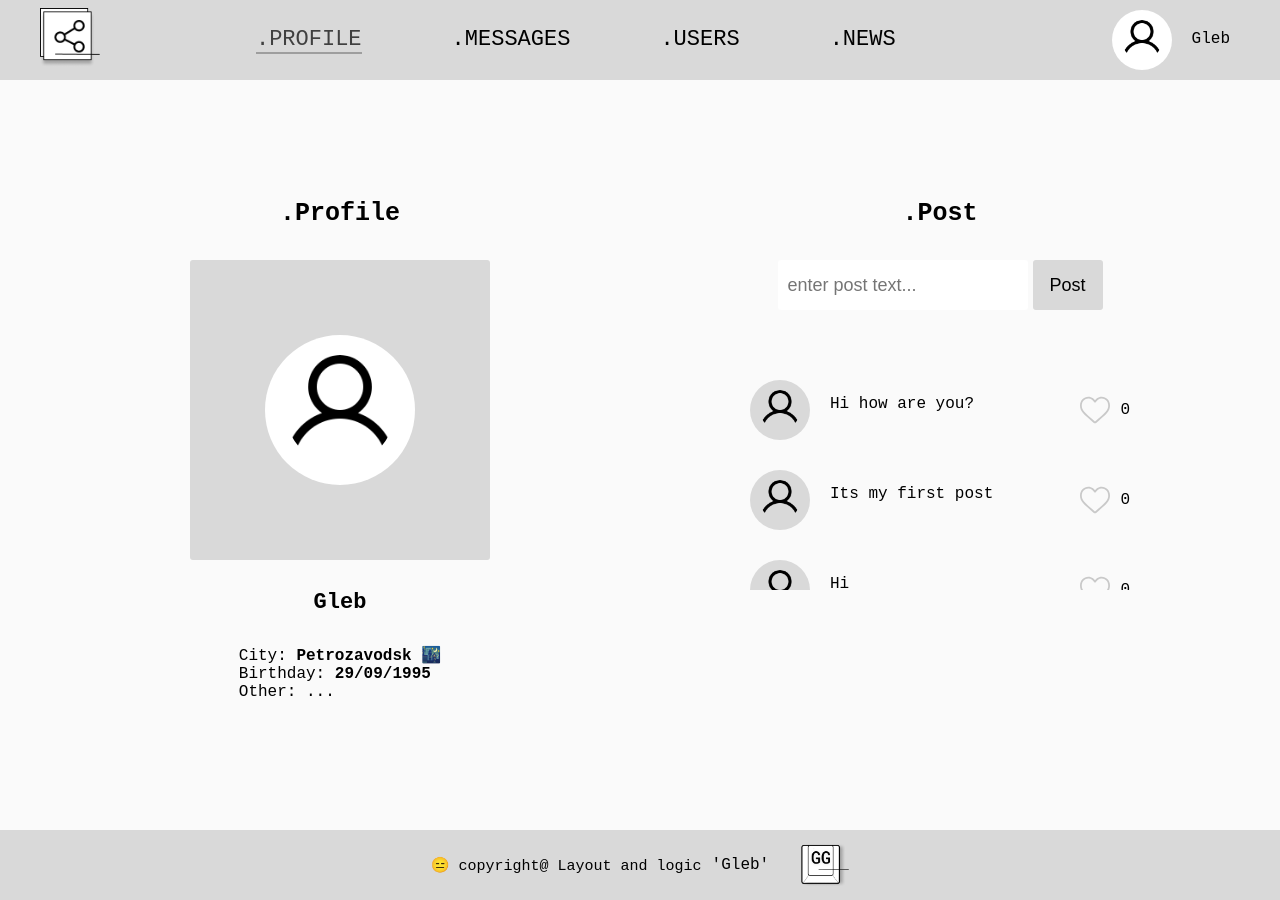
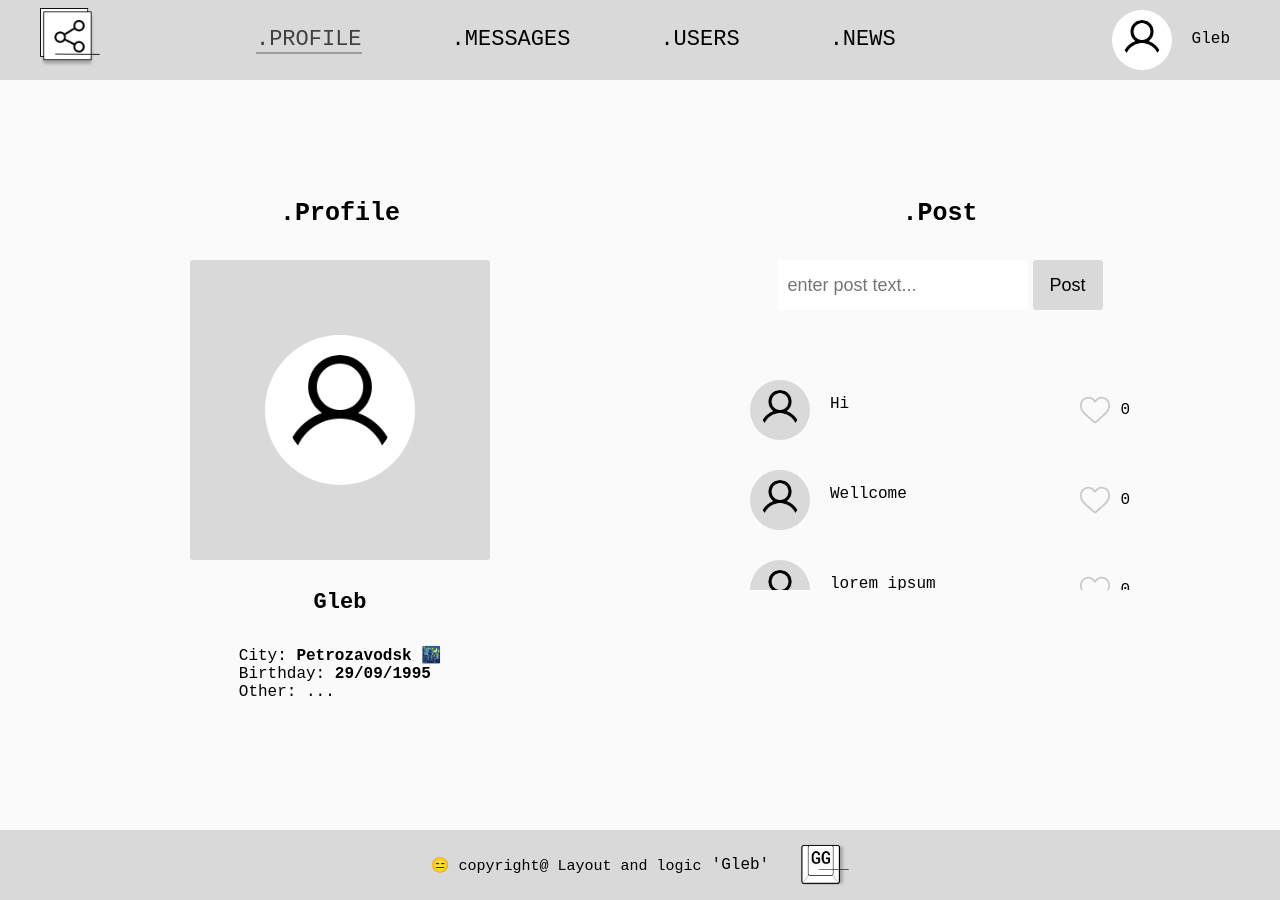
Before and after one commit to GlebGlushchenko/Project-social-network, a React (Create React App) app: page /profile in a window 1280 px wide. Built offline with nearby package versions, Linux system fonts and the light colour scheme.

Commit message:
create action creator

```diff
--- a/src/App.js
+++ b/src/App.js
@@ -9,29 +9,33 @@ import Users from './components/Users/Users';
 import Login from './components/Login/Login';
 import { Route } from 'react-router-dom';
 
-function App() {
-  const users = [
-    { name: 'Gleb', id: 1 },
-    { name: 'Oly', id: 2 },
-    { name: 'Tany', id: 3 },
-    { name: 'Artem', id: 4 },
-    { name: 'Vova', id: 5 },
-    { name: 'Den', id: 6 },
-  ];
-
-  const masseagesUsers = [
-    { name: 'Gleb', id: 1 },
-    { name: 'Vova', id: 2 },
-    { name: 'Artem', id: 3 },
-    { name: 'Zakssss', id: 4 },
-    { name: 'Cheed', id: 5 },
-  ];
+function App(props) {
   return (
     <div className="App">
       <Nav />
-      <Route exact path="/profile" render={() => <Profile />} />
-      <Route path="/users" render={() => <Users users={users} />} />
-      <Route path="/massages" render={() => <Messages masseagesUsers={masseagesUsers} />} />
+      <Route
+        exact
+        path="/profile"
+        render={() => (
+          <Profile
+            newPostText={props.state.profilePage.newPostText}
+            dispatch={props.dispatch}
+            postText={props.state.profilePage.postText}
+          />
+        )}
+      />
+      <Route path="/users" render={() => <Users users={props.state.userPage.users} />} />
+      <Route
+        path="/massages"
+        render={() => (
+          <Messages
+            dispatch={props.dispatch}
+            newMessageText={props.state.messagesPage.newMessageText}
+            masseagesUsers={props.state.messagesPage.masseagesUsers}
+            massagesText={props.state.messagesPage.massagesText}
+          />
+        )}
+      />
       <Route path="/news" render={News} />
       <Route path="/login" render={Login} />
       <Footer />
--- a/src/components/Massages/MassagesItem.jsx
+++ b/src/components/Massages/MassagesItem.jsx
@@ -3,10 +3,7 @@ import cross from '../../assets/img/cross.png';
 
 import userAvatar from '../../assets/img/user.png';
 
-const MassagesItme = ({ massageText, userName, index, removeMassage }) => {
-  const onRemoveMassage = () => {
-    removeMassage(index);
-  };
+const MassagesItme = ({ massageText, userName }) => {
   return (
     <div className="massages__item">
       <span className="massages__item-avatar">
@@ -14,7 +11,7 @@ const MassagesItme = ({ massageText, userName, index, removeMassage }) => {
         <span className="massages__name">{userName}</span>
       </span>
       {massageText}
-      <span onClick={onRemoveMassage} className="cross__wrapper">
+      <span className="cross__wrapper">
         <img className="crossDelete" src={cross} alt="Cross" />
       </span>
     </div>
--- a/src/components/Massages/MessageUser.jsx
+++ b/src/components/Massages/MessageUser.jsx
@@ -1,6 +1,5 @@
 import React from 'react';
 import userAvatar from '../../assets/img/user.png';
-import { NavLink } from 'react-router-dom';
 
 const MassageUser = ({ userName }) => {
   return (
--- a/src/components/Profile/Profile.jsx
+++ b/src/components/Profile/Profile.jsx
@@ -1,33 +1,16 @@
 import React from 'react';
-import userAvatar from '../../assets/img/user.png';
 
 import ProfilePost from './ProfilePost/ProfilePost';
 
-const Profile = () => {
+import ProfileContent from './ProfilePost/ProfileContent';
+
+const Profile = ({ postText, newPostText, dispatch }) => {
   return (
     <section className="profile__wrapper">
       <div className="container">
         <div className="profile__content__wrapper">
-          <div className="profile__content">
-            <h3 className="profile__title">.Profile</h3>
-            <div className="profile__avatar">
-              <img width="150px" src={userAvatar} alt="" />
-            </div>
-            <h2 className="profile__logo">Gleb</h2>
-
-            <div className="profile__description">
-              <ul className="profile__description-list">
-                <li className="profile__description-list-item">
-                  City: <b>Petrozavodsk &#127747;</b>
-                </li>
-                <li className="profile__description-list-item">
-                  Birthday: <b>29/09/1995</b>
-                </li>
-                <li className="profile__description-list-item">Other: ...</li>
-              </ul>
-            </div>
-          </div>
-          <ProfilePost />
+          <ProfileContent />
+          <ProfilePost newPostText={newPostText} dispatch={dispatch} postText={postText} />
         </div>
       </div>
     </section>
--- a/src/components/Profile/ProfilePost/Post.jsx
+++ b/src/components/Profile/ProfilePost/Post.jsx
@@ -2,17 +2,13 @@ import React from 'react';
 import userAvatar from '../../../assets/img/user.png';
 import cross from '../../../assets/img/cross.png';
 
-const Post = ({ message, removePost, index }) => {
+const Post = ({ message }) => {
   const [like, setLike] = React.useState(0);
 
   const onLike = () => {
     if (like < 1) {
       setLike(like + 1);
     }
-  };
-
-  const deletePost = () => {
-    removePost(index);
   };
 
   return (
@@ -22,7 +18,7 @@ const Post = ({ message, removePost, index }) => {
       </span>
 
       <span className="profile__post-text">{message}</span>
-      <span onClick={deletePost} className="cross__wrapper">
+      <span className="cross__wrapper">
         <img className="crossDelete" src={cross} alt="Cross" />
       </span>
 
--- /dev/null
+++ b/src/components/Profile/ProfilePost/ProfileContent.jsx
@@ -0,0 +1,28 @@
+import React from 'react';
+import userAvatar from '../../../assets/img/user.png';
+
+const ProfileContent = () => {
+  return (
+    <div className="profile__content">
+      <h3 className="profile__title">.Profile</h3>
+      <div className="profile__avatar">
+        <img width="150px" src={userAvatar} alt="" />
+      </div>
+      <h2 className="profile__logo">Gleb</h2>
+
+      <div className="profile__description">
+        <ul className="profile__description-list">
+          <li className="profile__description-list-item">
+            City: <b>Petrozavodsk &#127747;</b>
+          </li>
+          <li className="profile__description-list-item">
+            Birthday: <b>29/09/1995</b>
+          </li>
+          <li className="profile__description-list-item">Other: ...</li>
+        </ul>
+      </div>
+    </div>
+  );
+};
+
+export default ProfileContent;
--- a/src/components/Profile/ProfilePost/ProfilePost.jsx
+++ b/src/components/Profile/ProfilePost/ProfilePost.jsx
@@ -1,45 +1,25 @@
 import React from 'react';
 import Post from './Post';
+import { addPostAC, updateNewPostTextAC } from '../../redux/state';
 
-const ProfilePost = () => {
-  const [postText, setPostText] = React.useState([
-    { text: 'Hi how are you?', id: 1 },
-    { text: 'Its my first post', id: 2 },
-    { text: 'Hi', id: 3 },
-    { text: 'Good bye', id: 4 },
-  ]);
+const ProfilePost = ({ postText, newPostText, dispatch }) => {
+  const newPostTextRef = React.useRef();
 
-  const [textPost, setTextPost] = React.useState();
-
-  const changePost = (event) => {
-    const val = event.target.value;
-    setTextPost(val.trim());
+  const onAddPost = () => {
+    let text = newPostTextRef.current.value;
+    if (text) {
+      dispatch(addPostAC(text));
+    } else alert('ENTER TEXT');
   };
 
-  const addPost = () => {
-    if (textPost) {
-      setPostText((prevState) => [...prevState, { text: textPost }]);
-      setTextPost('');
-    } else {
-      alert('Error');
-    }
+  const onChangeTextPost = () => {
+    dispatch(updateNewPostTextAC(newPostTextRef.current.value.trim()));
   };
 
-  const handleKeyUp = (e) => {
+  const handlerKeyUp = (e) => {
     if (e.keyCode === 13) {
-      addPost();
+      onAddPost();
     }
-  };
-
-  const removePost = (index) => {
-    setPostText((prevState) =>
-      prevState.filter((_, curIndex) => {
-        if (index !== curIndex) {
-          return true;
-        }
-        return false;
-      }),
-    );
   };
 
   return (
@@ -47,21 +27,22 @@ const ProfilePost = () => {
       <div className="profile__post__title">.Post</div>
       <div className="profile__control-post">
         <input
-          onKeyUp={handleKeyUp}
-          value={textPost}
-          onChange={changePost}
+          onKeyUp={handlerKeyUp}
+          value={newPostText}
+          onChange={onChangeTextPost}
+          ref={newPostTextRef}
           className="profile__post-input"
           placeholder="enter post text..."
           type="text"
         />
-        <button onClick={addPost} className="profile__post-btn">
+        <button onClick={onAddPost} className="profile__post-btn">
           Post
         </button>
       </div>
       <div className="profile__post-wrapper">
         <ul className="profile__post-list">
           {postText.map((post, index) => (
-            <Post removePost={removePost} message={post.text} index={index} key={index} />
+            <Post message={post.text} index={index} key={index} />
           ))}
         </ul>
       </div>
--- /dev/null
+++ b/src/components/redux/state.js
@@ -0,0 +1,93 @@
+const ADD_POST = 'ADD-POST';
+const UPDATE_NEW_POST_TEXT = 'UPDATE-NEW-POST-TEXT';
+const ADD_MESSAGE = 'ADD-MESSAGE';
+const UPDATE_NEW_MESSAGE_TEXT = 'UPDATE-NEW-MESSAGE-TEXT';
+
+const store = {
+  _state: {
+    messagesPage: {
+      masseagesUsers: [
+        { name: 'Gleb', id: 1 },
+        { name: 'Vova', id: 2 },
+        { name: 'Artem', id: 3 },
+        { name: 'Zakssss', id: 4 },
+        { name: 'Cheed', id: 5 },
+      ],
+      massagesText: [
+        { text: 'Hi' },
+        { text: 'Wellcome' },
+        { text: 'lorem ipsum' },
+        { text: 'Lorem Ipsum has been' },
+        { text: 'Bye' },
+        { text: 'lorem ipsum' },
+      ],
+      newMessageText: '',
+    },
+
+    userPage: {
+      users: [
+        { name: 'Gleb', id: 1 },
+        { name: 'Oly', id: 2 },
+        { name: 'Tany', id: 3 },
+        { name: 'Artem', id: 4 },
+        { name: 'Vova', id: 5 },
+        { name: 'Den', id: 6 },
+      ],
+    },
+
+    profilePage: {
+      postText: [
+        { text: 'Hi' },
+        { text: 'Wellcome' },
+        { text: 'lorem ipsum' },
+        { text: 'Lorem Ipsum has been' },
+        { text: 'Bye' },
+        { text: 'lorem ipsum' },
+      ],
+      newPostText: '',
+    },
+  },
+
+  getState() {
+    return this._state;
+  },
+  rerenderEntireTree() {},
+
+  dispatch(action) {
+    switch (action.type) {
+      case ADD_POST:
+        this._state.profilePage.postText.push({ text: action.textPost });
+        this._state.profilePage.newPostText = '';
+        this.rerenderEntireTree(this._state);
+        break;
+      case UPDATE_NEW_POST_TEXT:
+        this._state.profilePage.newPostText = action.newText;
+        this.rerenderEntireTree(this._state);
+        break;
+      case ADD_MESSAGE:
+        this._state.messagesPage.massagesText.push({ text: action.textMessage });
+        this._state.messagesPage.newMessageText = '';
+        this.rerenderEntireTree(this._state);
+        break;
+      case UPDATE_NEW_MESSAGE_TEXT:
+        this._state.messagesPage.newMessageText = action.newText;
+        this.rerenderEntireTree(this._state);
+        break;
+    }
+  },
+
+  subscribe(observer) {
+    this.rerenderEntireTree = observer;
+  },
+
+  addMessage(text) {},
+  updateNewMassageText(text) {},
+};
+export const addPostAC = (text) => ({ type: ADD_POST, textPost: text });
+export const updateNewPostTextAC = (text) => ({ type: UPDATE_NEW_POST_TEXT, newText: text });
+export const addMessageAC = (text) => ({ type: ADD_MESSAGE, textMessage: text });
+export const updateNewMessageTextAC = (text) => ({ type: UPDATE_NEW_MESSAGE_TEXT, newText: text });
+
+window.store = store;
+
+export default store;
--- a/src/index.js
+++ b/src/index.js
@@ -1,20 +1,23 @@
 import React from 'react';
 import ReactDOM from 'react-dom';
-import './index.css';
-import App from './App';
-import * as serviceWorker from './serviceWorker';
 import { BrowserRouter } from 'react-router-dom';
 
+import store from './components/redux/state';
+import './index.css';
+
+import App from './App';
+
+const rerenderEntireTree = (state) => {
   ReactDOM.render(
     <React.StrictMode>
       <BrowserRouter>
-      <App />
+        <App dispatch={store.dispatch.bind(store)} state={state} />
       </BrowserRouter>
     </React.StrictMode>,
     document.getElementById('root'),
   );
+};
 
-// If you want your app to work offline and load faster, you can change
-// unregister() to register() below. Note this comes with some pitfalls.
-// Learn more about service workers: https://bit.ly/CRA-PWA
-serviceWorker.unregister();
+rerenderEntireTree(store.getState());
+
+store.subscribe(rerenderEntireTree);
```
Also changed, not shown: src/components/Massages/Massages.jsx (+17 -51 lines), 1 other file (tests, documents, lock files or other folders). Lines whose indentation alone changed are shown as unchanged.
